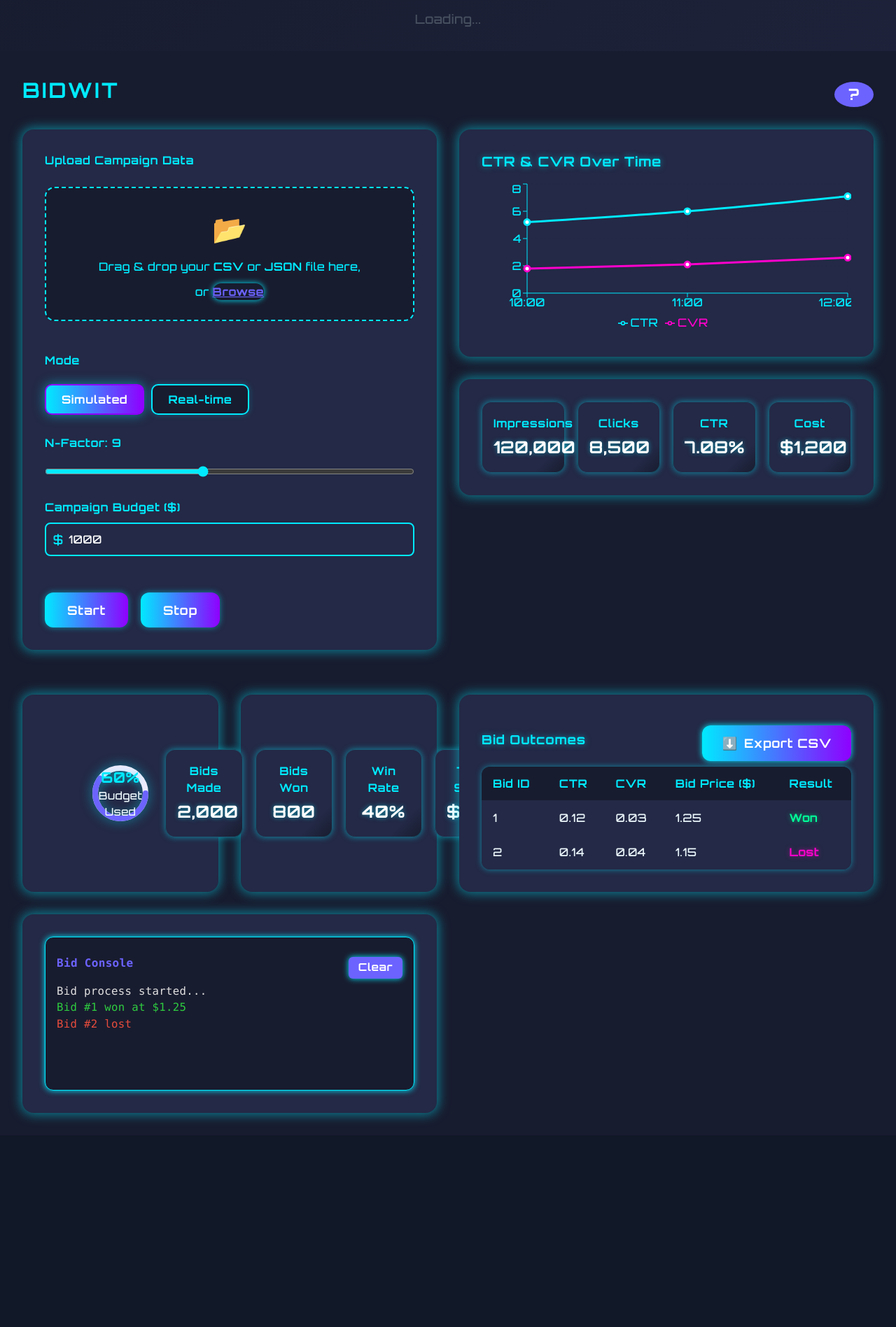
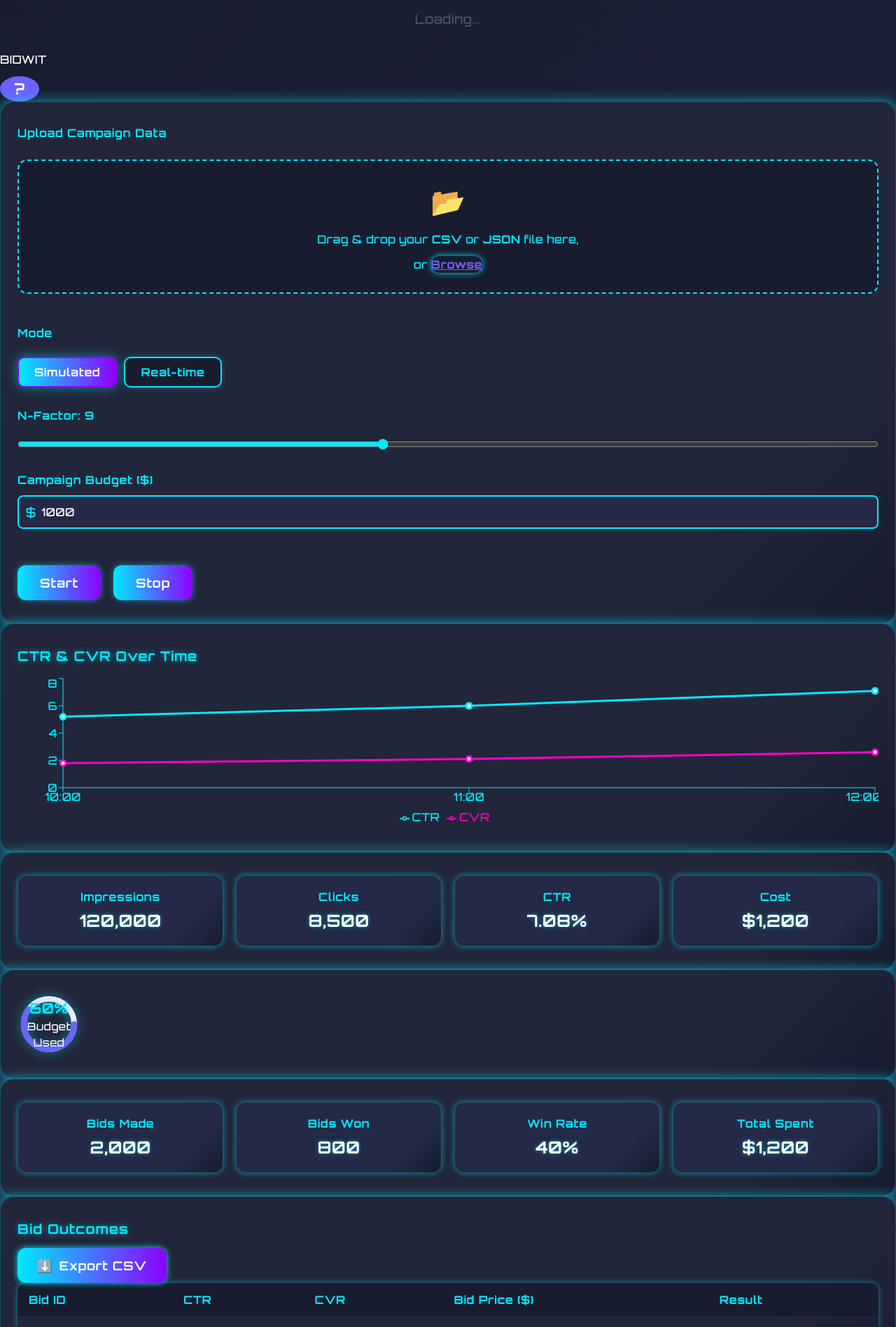
Before and after one commit to nikitayk/bid, a React (Vite) app: page / in a window 1280 px wide. Shown: the part 83-1980 px from the top of the page at 70% size. Before the commit the page ends 1706 px from the top, so only its background shows below. Built offline with nearby package versions, Linux system fonts and the light colour scheme.

Commit message:
Finalize dashboard layout, fix spacing, and apply punk theme

```diff
--- a/src/components/Dashboard.css
+++ b/src/components/Dashboard.css
@@ -1,52 +1,102 @@
-/* Main dashboard background and font */
-body, .dashboard-root, .min-h-screen {
+.dashboard-root {
+  min-height: 100vh;
   background: linear-gradient(135deg, #181c2f 0%, #232946 100%);
   font-family: 'Orbitron', 'Rajdhani', Arial, sans-serif;
   color: #eaf6fb;
+  padding: 2.5rem;
 }
 
-/* Dashboard container */
-.px-8 { padding-left: 2rem; padding-right: 2rem; }
-.py-8 { padding-top: 2rem; padding-bottom: 2rem; }
+.dashboard-topbar {
+  display: flex;
+  align-items: center;
+  justify-content: space-between;
+  margin-bottom: 2.5rem;
+}
 
-/* Top bar */
-.text-3xl { font-size: 1.875rem; }
-.font-extrabold { font-weight: 800; }
-.text-punkblue { color: #00eaff; }
-.tracking-widest { letter-spacing: 0.1em; }
-.drop-shadow-punk { text-shadow: 0 0 8px #00eaff80; }
+.dashboard-logo {
+  font-size: 2.25rem;
+  font-weight: 800;
+  color: #00eaff;
+  letter-spacing: 0.1em;
+  text-shadow: 0 0 8px #00eaff80;
+}
 
-/* Card base */
-.bg-punkcard {
+.dashboard-topgrid {
+  display: grid;
+  grid-template-columns: 1fr 2fr;
+  gap: 2.5rem;
+  margin-bottom: 2.5rem;
+}
+
+.dashboard-rightcol {
+  display: flex;
+  flex-direction: column;
+  gap: 2.5rem;
+}
+
+.dashboard-lowergrid {
+  display: grid;
+  grid-template-columns: repeat(auto-fit, minmax(280px, 1fr));
+  gap: 2.5rem;
+}
+
+.dashboard-card {
   background: linear-gradient(135deg, #232946 80%, #181c2f 100%);
+  border-radius: 20px;
+  box-shadow: 0 0 24px 4px #00eaff80;
+  border: 1.5px solid #00eaff40;
+  padding: 2rem;
+  margin-bottom: 0;
+  transition: box-shadow 0.2s, background 0.2s;
+  display: flex;
+  flex-direction: column;
+  min-width: 0;
 }
-.shadow-punk {
-  box-shadow: 0 0 16px 2px #00eaff80;
+
+.dashboard-center {
+  align-items: center;
+  justify-content: center;
 }
-.rounded-2xl { border-radius: 1rem; }
-.p-8 { padding: 2rem; }
-.mb-8 { margin-bottom: 2rem; }
 
-/* Grid layouts */
-.grid { display: grid; }
-.grid-cols-1 { grid-template-columns: 1fr; }
-.md\:grid-cols-2 { /* for medium+ screens */ }
-.md\:grid-cols-4 { /* for medium+ screens */ }
-.gap-8 { gap: 2rem; }
-.flex { display: flex; }
-.flex-col { flex-direction: column; }
-.items-center { align-items: center; }
-.justify-center { justify-content: center; }
-.justify-between { justify-content: space-between; }
+.dashboard-bid-table-header {
+  display: flex;
+  justify-content: space-between;
+  align-items: center;
+  margin-bottom: 0.75rem;
+}
 
-/* Bid Outcomes header */
-.text-lg { font-size: 1.125rem; }
-.font-extrabold { font-weight: 800; }
-.tracking-wider { letter-spacing: 0.05em; }
-.mb-2 { margin-bottom: 0.5rem; }
+.dashboard-bid-title {
+  color: #00eaff;
+  font-size: 1.25rem;
+  font-weight: 800;
+  letter-spacing: 0.05em;
+  text-shadow: 0 0 8px #00eaff80;
+}
 
-/* Responsive adjustments */
-@media (min-width: 768px) {
-  .md\:grid-cols-2 { grid-template-columns: repeat(2, 1fr); }
-  .md\:grid-cols-4 { grid-template-columns: repeat(4, 1fr); }
+.dashboard-colspan2 {
+  grid-column: span 2;
 }
+
+@media (max-width: 1100px) {
+  .dashboard-topgrid {
+    grid-template-columns: 1fr;
+  }
+  .dashboard-rightcol {
+    flex-direction: column;
+  }
+}
+
+@media (max-width: 900px) {
+  .dashboard-lowergrid {
+    grid-template-columns: 1fr;
+  }
+  .dashboard-colspan2 {
+    grid-column: span 1;
+  }
+}
+
+@media (max-width: 600px) {
+  .dashboard-root {
+    padding: 1rem;
+  }
+}
--- a/src/components/Dashboard.jsx
+++ b/src/components/Dashboard.jsx
@@ -49,21 +49,18 @@ const Dashboard = () => {
   };
 
   return (
-    <div className="min-h-screen bg-punkbg font-punk text-punktext px-8 py-8">
+    <div className="dashboard-root">
       {showConfetti && <ConfettiEffect />}
       {/* Top bar: BIDWIT logo/title (no "Dashboard"), Help button */}
-      <div className="flex items-center justify-between mb-8">
-        <div className="text-3xl font-extrabold text-punkblue tracking-widest drop-shadow-punk">
-          BIDWIT
-        </div>
+      <div className="dashboard-topbar">
+        <div className="dashboard-logo">BIDWIT</div>
         <HelpGuide />
       </div>
 
-      {/* Top row: Control Panel (left), Chart and Stats (right) */}
-      <div className="grid grid-cols-1 md:grid-cols-2 gap-8 mb-8">
-        {/* Left: Control Panel */}
+      {/* Top grid: Control Panel (left), Chart and Stats (right) */}
+      <div className="dashboard-topgrid">
         <div>
-          <div className="bg-punkcard shadow-punk rounded-2xl p-8 mb-8">
+          <div className="dashboard-card">
             <ControlPanel
               nFactor={nFactor}
               setNFactor={setNFactor}
@@ -77,31 +74,27 @@ const Dashboard = () => {
             />
           </div>
         </div>
-        {/* Right: Chart and Campaign Stats */}
-        <div className="flex flex-col gap-8">
-          <div className="bg-punkcard shadow-punk rounded-2xl p-8">
+        <div className="dashboard-rightcol">
+          <div className="dashboard-card">
             <PerformanceChart data={performanceData} />
           </div>
-          <div className="bg-punkcard shadow-punk rounded-2xl p-8">
+          <div className="dashboard-card">
             <CampaignStats stats={campaignStats} />
           </div>
         </div>
       </div>
 
       {/* Lower grid: BudgetDonut, KPIStats, BidOutcomes, BidConsole */}
-      <div className="grid grid-cols-1 md:grid-cols-4 gap-8">
-        {/* Budget Donut */}
-        <div className="bg-punkcard shadow-punk rounded-2xl p-8 flex items-center justify-center">
+      <div className="dashboard-lowergrid">
+        <div className="dashboard-card dashboard-center">
           <BudgetDonut percent={budgetUsed} />
         </div>
-        {/* KPI Stats */}
-        <div className="bg-punkcard shadow-punk rounded-2xl p-8 flex items-center justify-center">
+        <div className="dashboard-card dashboard-center">
           <KPIStats stats={kpiStats} />
         </div>
-        {/* Bid Outcomes */}
-        <div className="bg-punkcard shadow-punk rounded-2xl p-8 col-span-2">
-          <div className="flex items-center justify-between mb-2">
-            <h3 className="text-punkblue text-lg font-extrabold tracking-wider">Bid Outcomes</h3>
+        <div className="dashboard-card dashboard-colspan2">
+          <div className="dashboard-bid-table-header">
+            <h3 className="dashboard-bid-title">Bid Outcomes</h3>
             <ExportButton
               fileName="bid_outcomes.csv"
               data={bidTableData}
@@ -116,8 +109,7 @@ const Dashboard = () => {
           </div>
           <BidTable data={bidTableData} />
         </div>
-        {/* Bid Console */}
-        <div className="bg-punkcard shadow-punk rounded-2xl p-8 col-span-2">
+        <div className="dashboard-card dashboard-colspan2">
           <BidConsole logs={bidConsoleLogs} />
         </div>
       </div>
```
